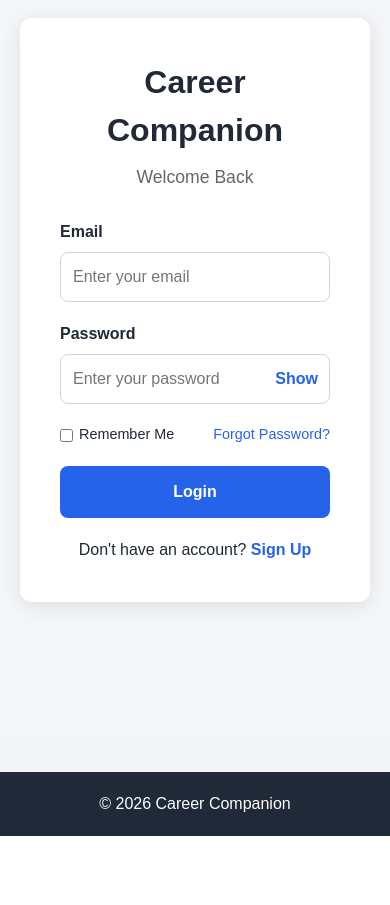
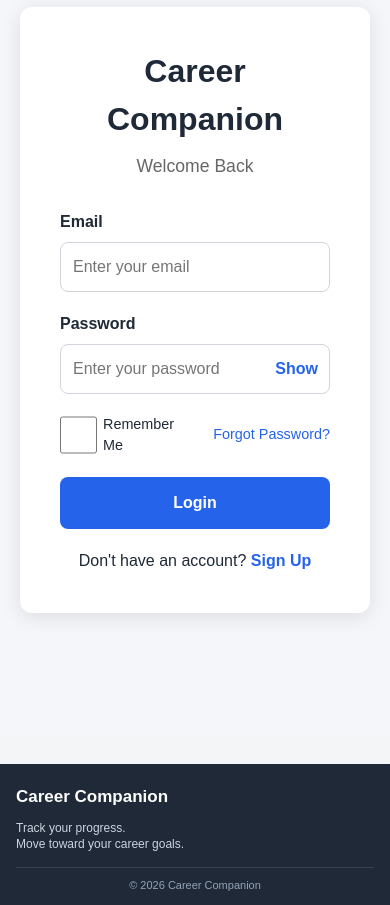
Before and after one commit to SriHarishVel/Career-Companion, a React (Vite) app in the folder frontend/: page /login in a window 390 px wide. Shown: the part 112-1017 px from the top of the page. Before the commit the page ends 948 px from the top, so only its background shows below. Built offline with nearby package versions, Linux system fonts and the light colour scheme.

Commit message:
Improve global styling and responsive layout

```diff
--- a/frontend/src/components/Footer/index.css
+++ b/frontend/src/components/Footer/index.css
@@ -1,8 +1,98 @@
 /* Footer */
-footer {
-    background-color: #1f2937;
+
+.footer {
+    width: 100%;
+    margin-top: 40px;
+
+    background: #1f2937;
     color: white;
+}
+
+.footer-main {
+    width: calc(100% - 48px);
+    max-width: 1700px;
+
+    margin: 0 auto;
+
+    display: flex;
+    align-items: center;
+    justify-content: space-between;
+
+    padding: 22px 0 18px;
+}
+
+.footer-brand {
+    font-size: 18px;
+    font-weight: 700;
+}
+
+.footer-message {
+    text-align: right;
+}
+
+.footer-message p {
+    margin: 0;
+
+    color: #cbd5e1;
+
+    font-size: 13px;
+    line-height: 1.4;
+}
+
+.footer-bottom {
+    width: calc(100% - 48px);
+    max-width: 1700px;
+
+    margin: 0 auto;
+
+    padding: 10px 0 12px;
+
+    border-top: 1px solid #374151;
+
+    color: #94a3b8;
+
     text-align: center;
-    padding: 20px;
-    margin-top: 40px;
+
+    font-size: 12px;
 }
+
+
+/* Mobile */
+
+@media (max-width: 700px) {
+
+    .footer {
+        margin-top: 32px;
+    }
+
+    .footer-main {
+        width: calc(100% - 32px);
+
+        align-items: flex-start;
+        flex-direction: column;
+
+        gap: 10px;
+
+        padding: 20px 0 14px;
+    }
+
+    .footer-brand {
+        font-size: 17px;
+    }
+
+    .footer-message {
+        text-align: left;
+    }
+
+    .footer-message p {
+        font-size: 12px;
+    }
+
+    .footer-bottom {
+        width: calc(100% - 32px);
+
+        padding: 9px 0 11px;
+
+        font-size: 11px;
+    }
+}
--- a/frontend/src/components/Footer/index.jsx
+++ b/frontend/src/components/Footer/index.jsx
@@ -2,9 +2,30 @@ import "./index.css";
 
 function Footer() {
     return (
-        <footer>
-            {/* Copyright text */}
-            <p>© 2026 Career Companion</p>
+        <footer className="footer">
+
+            <div className="footer-main">
+
+                <div className="footer-brand">
+                    Career Companion
+                </div>
+
+                <div className="footer-message">
+                    <p>
+                        Track your progress.
+                    </p>
+
+                    <p>
+                        Move toward your career goals.
+                    </p>
+                </div>
+
+            </div>
+
+            <div className="footer-bottom">
+                © 2026 Career Companion
+            </div>
+
         </footer>
     );
 }
--- a/frontend/src/components/Navbar/index.css
+++ b/frontend/src/components/Navbar/index.css
@@ -110,9 +110,9 @@
 }
 
 
-/* Mobile */
+/* Mobile and Tablet*/
 
-@media (max-width: 700px) {
+@media (max-width: 900px) {
 
     .navbar {
         display: block;
@@ -120,6 +120,8 @@
     }
 
     .navbar-header {
+        display: flex;
+        align-items: center;
         justify-content: space-between;
     }
 
@@ -154,7 +156,9 @@
 
     .nav-links a {
         width: 100%;
+
         padding: 12px 14px;
+
         border-radius: 9px;
     }
 
--- a/frontend/src/index.css
+++ b/frontend/src/index.css
@@ -6,10 +6,12 @@
     box-sizing: border-box;
 }
 
+
 /* Global */
 
 body {
     font-family: Arial, Helvetica, sans-serif;
+
     background:
         linear-gradient(
             180deg,
@@ -17,9 +19,12 @@ body {
             #f7f9fc 42%,
             #f3f4f6 100%
         );
+
     color: #1f2937;
+
     line-height: 1.6;
 }
+
 
 /* Root */
 
@@ -48,61 +53,13 @@ body {
 
 .container > h1 {
     color: #111827;
+
     font-size: clamp(2rem, 4vw, 3rem);
+
     line-height: 1.1;
-    letter-spacing: 0;
 }
 
-.container input,
-.container textarea,
-.container select {
-    background-color: #ffffff;
-    color: #111827;
-    border: 1px solid #cbd5e1;
-    outline: none;
-    transition:
-        border-color 0.2s ease,
-        box-shadow 0.2s ease,
-        background-color 0.2s ease;
-}
 
-.container input:focus,
-.container textarea:focus,
-.container select:focus {
-    border-color: #2563eb;
-    box-shadow: 0 0 0 4px rgba(37, 99, 235, 0.14);
-}
-
-.container input::placeholder,
-.container textarea::placeholder {
-    color: #94a3b8;
-}
-
-@media (max-width: 700px) {
-    .container {
-        width: calc(100% - 24px);
-        margin: 16px auto;
-        padding: 20px;
-        border-radius: 12px;
-    }
-
-    .container > h1 {
-        font-size: 2rem;
-    }
-    body {
-        line-height: 1.5;
-    }
-
-    button {
-        min-height: 42px;
-    }
-
-    input,
-    textarea,
-    select {
-        max-width: 100%;
-    }
-}
 /* Links */
 
 a {
@@ -110,18 +67,41 @@ a {
     color: inherit;
 }
 
+
 /* Buttons */
 
 button {
     font: inherit;
     cursor: pointer;
+
+    transition:
+        background-color 0.2s ease,
+        border-color 0.2s ease,
+        box-shadow 0.2s ease,
+        transform 0.1s ease;
 }
+
+button:active {
+    transform: translateY(1px);
+}
+
+button:disabled {
+    opacity: 0.6;
+    cursor: not-allowed;
+    transform: none;
+}
+
 .container button {
     background-color: #2563eb;
+
     color: white;
+
     border: none;
+
     padding: 10px 16px;
+
     border-radius: 6px;
+
     cursor: pointer;
 }
 
@@ -129,14 +109,24 @@ button {
     background-color: #1d4ed8;
 }
 
+
+/* Button Focus */
+
+button:focus-visible,
+a:focus-visible {
+    outline: 3px solid rgba(37, 99, 235, 0.25);
+    outline-offset: 2px;
+}
+
+
 /* Button Variants */
 
 .edit-btn {
-    background: #475569  !important;
+    background: #475569 !important;
 }
 
 .edit-btn:hover {
-    background: #334155  !important;
+    background: #334155 !important;
 }
 
 .delete-btn {
@@ -164,13 +154,66 @@ button {
     background: #15803d !important;
 }
 
-/* Inputs */
+
+/* Form Controls */
 
 input,
 textarea,
 select {
     font: inherit;
+
+    width: 100%;
+    max-width: 100%;
 }
+
+.container input,
+.container textarea,
+.container select {
+    background-color: #ffffff;
+
+    color: #111827;
+
+    border: 1px solid #cbd5e1;
+
+    transition:
+        border-color 0.2s ease,
+        box-shadow 0.2s ease,
+        background-color 0.2s ease;
+}
+
+.container input:focus,
+.container textarea:focus,
+.container select:focus {
+    border-color: #2563eb;
+
+    box-shadow:
+        0 0 0 4px
+        rgba(37, 99, 235, 0.14);
+}
+
+.container input::placeholder,
+.container textarea::placeholder {
+    color: #94a3b8;
+}
+
+input:focus-visible,
+textarea:focus-visible,
+select:focus-visible {
+    outline: none;
+}
+
+textarea {
+    min-height: 100px;
+    resize: vertical;
+
+    line-height: 1.5;
+}
+
+input,
+select {
+    min-height: 42px;
+}
+
 
 /* Images */
 
@@ -179,6 +222,7 @@ img {
     display: block;
 }
 
+
 /* Lists */
 
 ul,
@@ -186,19 +230,61 @@ ol {
     list-style: none;
 }
 
+
 /* Progress Bar */
 
 .progress-bar {
     width: 100%;
     height: 12px;
+
     background-color: #e5e7eb;
+
     border-radius: 10px;
+
     overflow: hidden;
+
     margin-bottom: 15px;
 }
 
 .progress-fill {
     height: 100%;
+
     background-color: #2563eb;
-    transition: width 0.3s ease;
+
+    transition:
+        width 0.3s ease;
 }
+
+
+/* Mobile */
+
+@media (max-width: 700px) {
+
+    body {
+        line-height: 1.5;
+    }
+
+    .container {
+        width: calc(100% - 24px);
+
+        margin: 16px auto;
+        padding: 20px;
+
+        border-radius: 12px;
+    }
+
+    .container > h1 {
+        font-size: 2rem;
+    }
+
+    button {
+        min-height: 42px;
+    }
+
+    input,
+    textarea,
+    select {
+        max-width: 100%;
+        font-size: 16px;
+    }
+}
```
